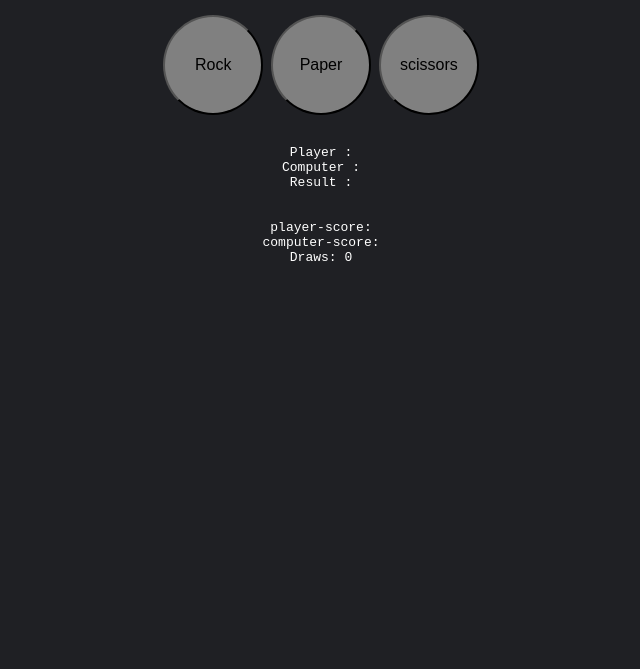
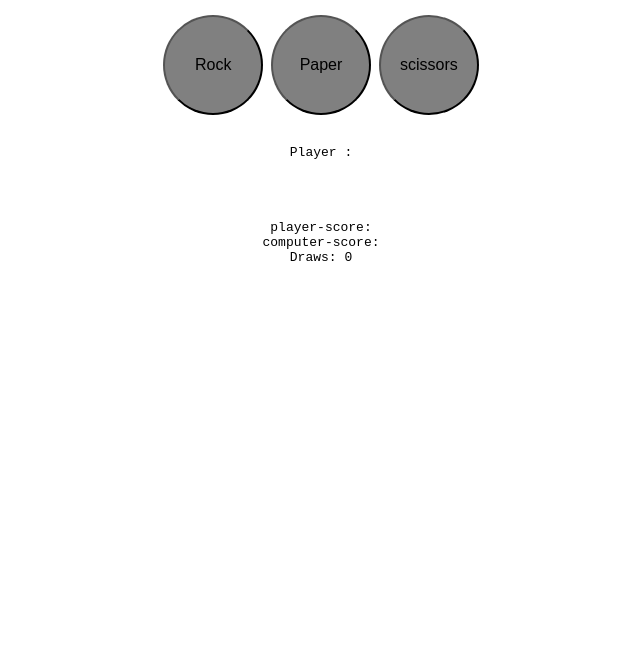
Before and after one commit to fernando0121/RPS, a plain HTML site: page index.html in a window 1280 px wide. Shown: the part 131-800 px from the top of the page, without its empty margins (319-959 px from the left). Drawn offline with Linux system fonts and the light colour scheme.

Commit message:
styles.css

```diff
--- a/styles.css
+++ b/styles.css
@@ -4,7 +4,7 @@ body{
   display: flex;
   flex-direction: column;
   align-items: center;
-background-color:RGB(31, 32, 36);
+
 
 
 }
@@ -22,7 +22,7 @@ background-color:RGB(31, 32, 36);
 
 }
 #playerDisplay,#computerScoreDisplay,#playerScoreDisplay,#draws{
-  color:white;
+  color:black;
 }
 #computerDisplay{
   color:white;
```
